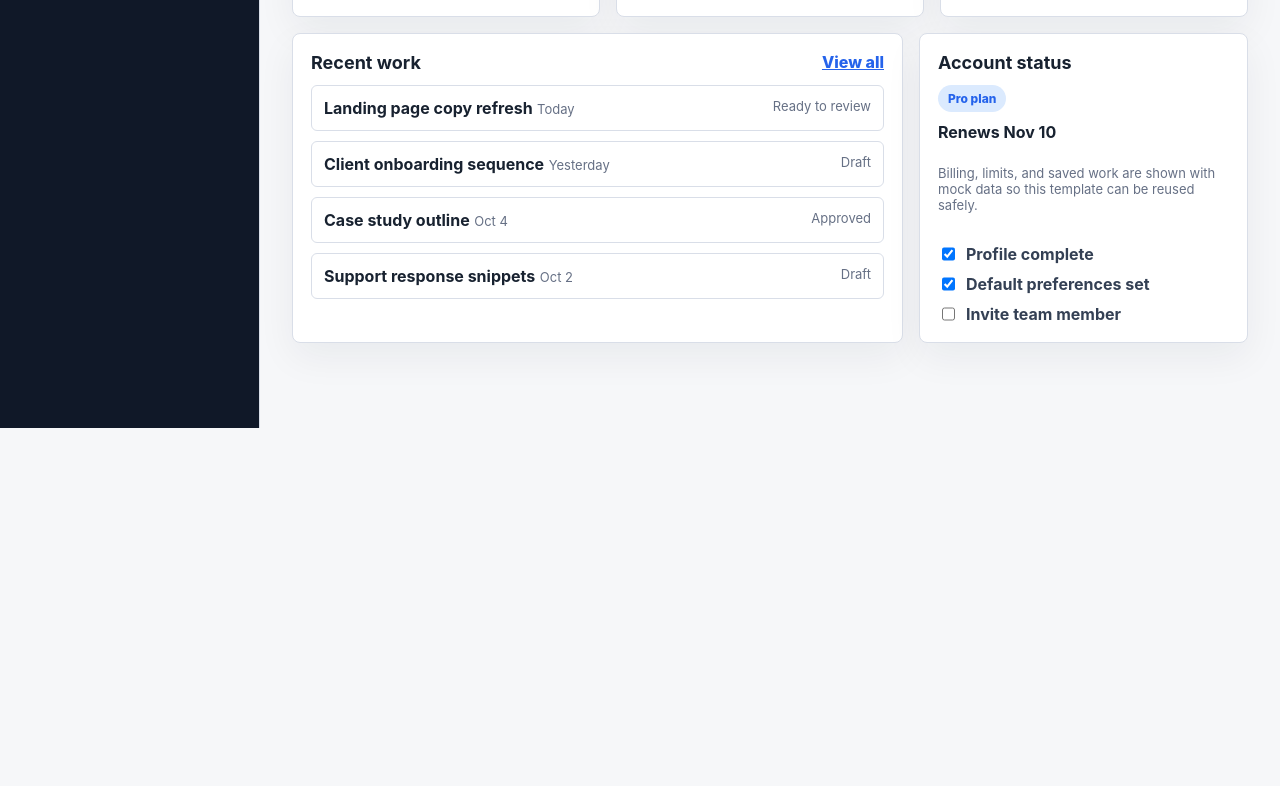
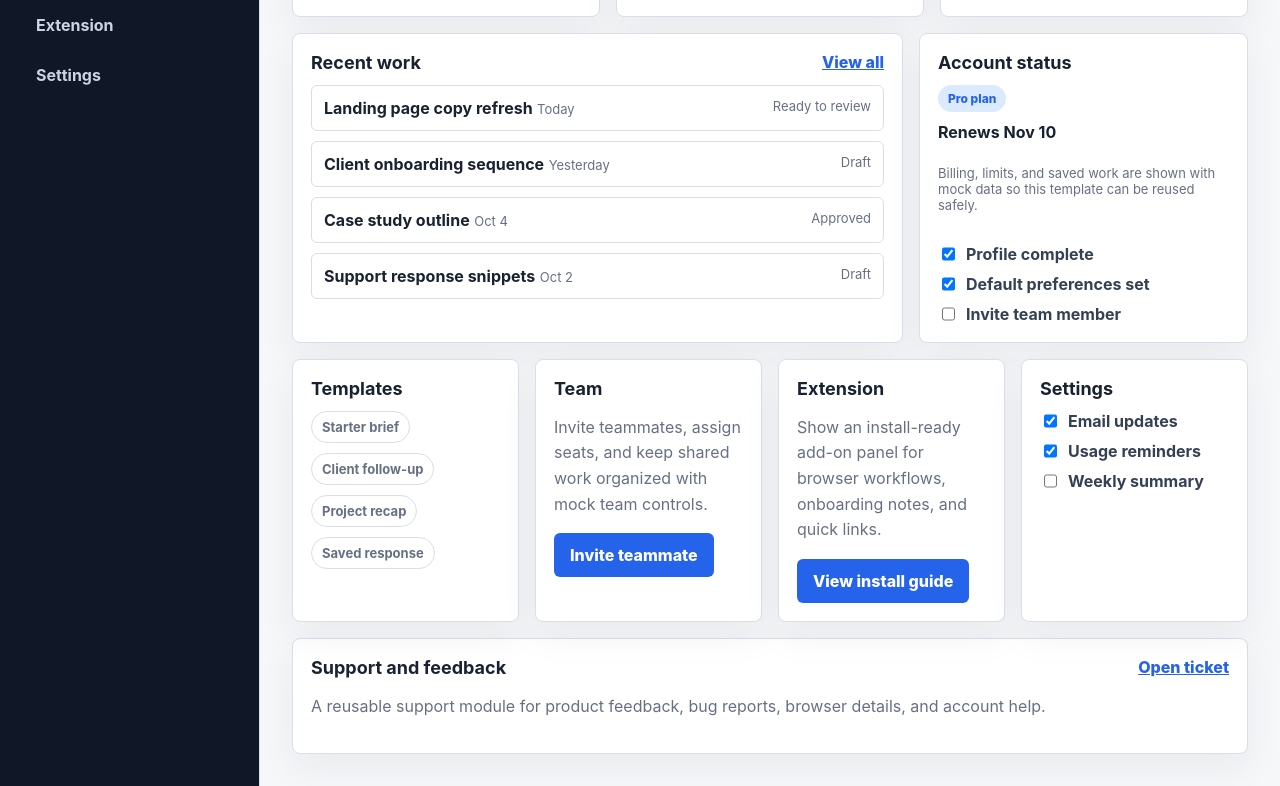
Before and after one commit to yaverabbas/saas-member-dashboard-template, a website: page index.html in a window 1280 px wide. Shown: the part 372-1158 px from the top of the page. Before the commit the page ends 800 px from the top, so only its background shows below. Drawn offline with Linux system fonts and the light colour scheme.

Commit message:
Expand SaaS member dashboard template

```diff
--- a/index.html
+++ b/index.html
@@ -3,20 +3,22 @@
   <head>
     <meta charset="utf-8">
     <meta name="viewport" content="width=device-width, initial-scale=1">
-    <title>Client Portal Starter</title>
-    <meta name="description" content="A reusable SaaS member dashboard template.">
+    <title>SaaS Member Dashboard Template</title>
+    <meta name="description" content="A reusable SaaS member dashboard template with usage, history, billing, team, extension, settings, and support screens.">
     <link rel="stylesheet" href="./styles.css">
   </head>
   <body>
     <div class="layout">
       <aside class="sidebar">
-        <a class="brand" href="#">Client Portal</a>
+        <a class="brand" href="#">SaaS Member</a>
         <nav aria-label="Member navigation">
           <a class="active" href="#">Overview</a>
           <a href="#">Create</a>
           <a href="#">History</a>
           <a href="#">Templates</a>
           <a href="#">Billing</a>
+          <a href="#">Team</a>
+          <a href="#">Extension</a>
           <a href="#">Settings</a>
         </nav>
       </aside>
@@ -74,6 +76,55 @@
             </div>
           </article>
         </section>
+
+        <section class="feature-grid" aria-label="Member dashboard modules">
+          <article class="panel">
+            <div class="panel-header">
+              <h2>Templates</h2>
+            </div>
+            <div class="chip-list">
+              <span>Starter brief</span>
+              <span>Client follow-up</span>
+              <span>Project recap</span>
+              <span>Saved response</span>
+            </div>
+          </article>
+
+          <article class="panel">
+            <div class="panel-header">
+              <h2>Team</h2>
+            </div>
+            <p class="muted">Invite teammates, assign seats, and keep shared work organized with mock team controls.</p>
+            <button>Invite teammate</button>
+          </article>
+
+          <article class="panel">
+            <div class="panel-header">
+              <h2>Extension</h2>
+            </div>
+            <p class="muted">Show an install-ready add-on panel for browser workflows, onboarding notes, and quick links.</p>
+            <button>View install guide</button>
+          </article>
+
+          <article class="panel">
+            <div class="panel-header">
+              <h2>Settings</h2>
+            </div>
+            <div class="checklist">
+              <label><input type="checkbox" checked> Email updates</label>
+              <label><input type="checkbox" checked> Usage reminders</label>
+              <label><input type="checkbox"> Weekly summary</label>
+            </div>
+          </article>
+        </section>
+
+        <section class="panel">
+          <div class="panel-header">
+            <h2>Support and feedback</h2>
+            <a href="#">Open ticket</a>
+          </div>
+          <p class="muted">A reusable support module for product feedback, bug reports, browser details, and account help.</p>
+        </section>
       </main>
     </div>
     <script src="./script.js"></script>
--- a/package.json
+++ b/package.json
@@ -1,8 +1,8 @@
 {
-  "name": "client-portal-starter",
+  "name": "saas-member-dashboard-template",
   "version": "0.1.0",
   "private": true,
-  "description": "A clean reusable SaaS member dashboard template.",
+  "description": "A reusable SaaS member dashboard template with usage, history, profile, billing, team, extension, and settings screens.",
   "scripts": {
     "check": "node tools/quality-check.mjs"
   }
--- a/styles.css
+++ b/styles.css
@@ -153,6 +153,13 @@ button {
   gap: 16px;
 }
 
+.feature-grid {
+  display: grid;
+  grid-template-columns: repeat(4, minmax(0, 1fr));
+  gap: 16px;
+  margin: 16px 0;
+}
+
 .panel-header {
   display: flex;
   justify-content: space-between;
@@ -216,6 +223,26 @@ a {
   gap: 10px;
 }
 
+.chip-list {
+  display: flex;
+  flex-wrap: wrap;
+  gap: 10px;
+}
+
+.chip-list span {
+  border: 1px solid var(--line);
+  border-radius: 999px;
+  padding: 7px 10px;
+  color: var(--muted);
+  font-size: 13px;
+  font-weight: 700;
+}
+
+.muted {
+  color: var(--muted);
+  line-height: 1.6;
+}
+
 .checklist label {
   display: flex;
   gap: 8px;
@@ -226,7 +253,8 @@ a {
 @media (max-width: 860px) {
   .layout,
   .stats,
-  .grid {
+  .grid,
+  .feature-grid {
     grid-template-columns: 1fr;
   }
 
```
Also changed, not shown: README.md.
